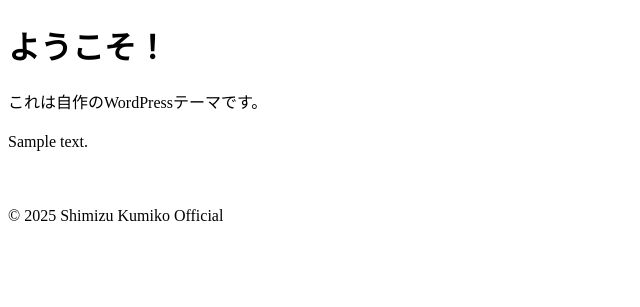
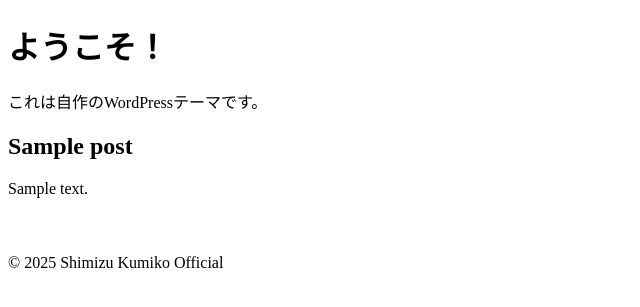
Before and after one commit to fff907/shimizu_kumiko_wp_theme, a WordPress theme: template index.php in a window 1280 px wide. Shown: the part 58-365 px from the top of the page, without its empty margins (0-640 px from the left). Run offline with PHP 8.4 and a stand-in for WordPress, Linux system fonts and the light colour scheme; the site name, menu and one post (Sample post) are stand-ins, and other content is empty.

Commit message:
Update index.php

```diff
--- a/index.php
+++ b/index.php
@@ -2,12 +2,12 @@
 
 <main class="container mt-5">
   <h1 class="mb-4">ようこそ！</h1>
-  <p class-"mb-5">これは自作のWordPressテーマです。</p>
+  <p class="mb-5">これは自作のWordPressテーマです。</p>
 
   <?php if (have_posts()) : ?>
     <?php while (have_posts()) : the_post(); ?>
       <article class="mb-4">
-        <h2><php the_title(); ?></h2>
+        <h2><?php the_title(); ?></h2>
         <div><?php the_content(); ?></div>
       </article>
   　<?php endwhile; ?>
```
